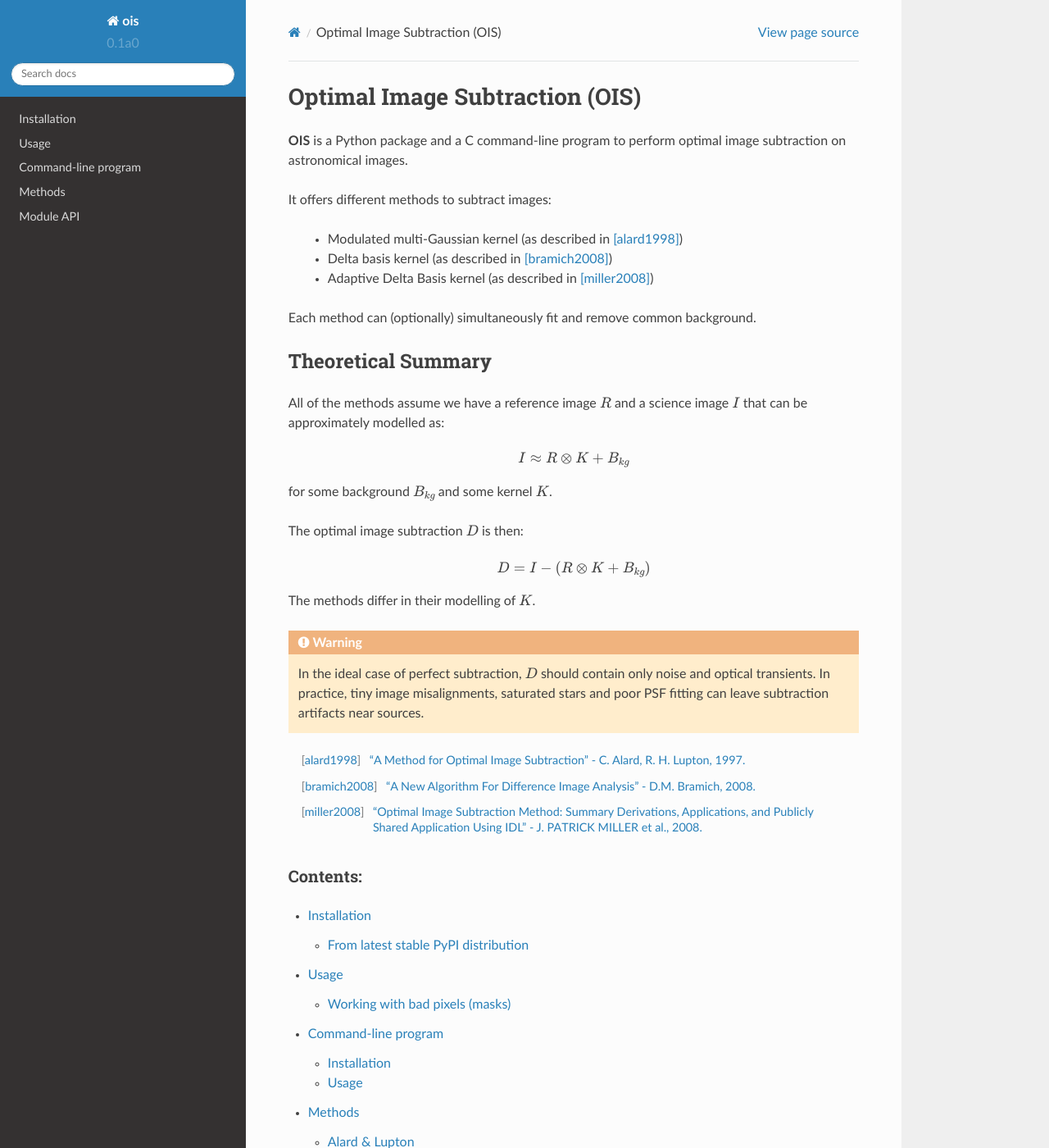
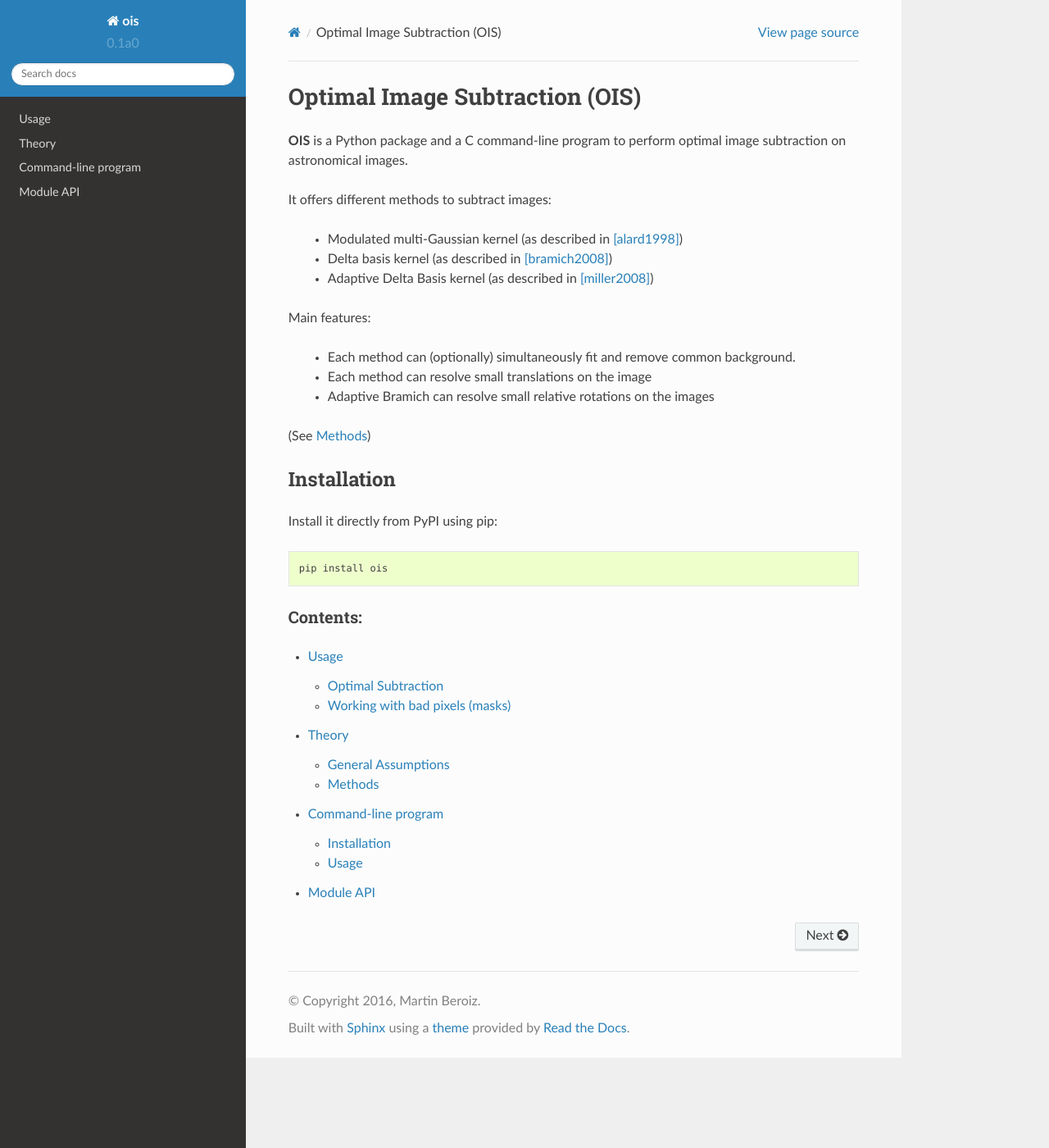
Before and after one commit to quatrope/ois, a Sphinx documentation site: the page built from docs/index.rst, in a window 1280 px wide and 1400 px high. Shown: the whole window at 82% size. Built offline with Sphinx 7.4.7 and the Read the Docs theme 2.0.0, drawn with Linux system fonts in a browser that asks for light colours; some of the changed text lies outside the part shown.

Commit message:
Modified docs

```diff
--- a/docs/index.rst
+++ b/docs/index.rst
@@ -5,40 +5,24 @@
 
 It offers different methods to subtract images:
 
- * Modulated multi-Gaussian kernel (as described in [alard1998]_)
- * Delta basis kernel (as described in [bramich2008]_)
- * Adaptive Delta Basis kernel (as described in [miller2008]_)
+  * Modulated multi-Gaussian kernel (as described in [alard1998]_)
+  * Delta basis kernel (as described in [bramich2008]_)
+  * Adaptive Delta Basis kernel (as described in [miller2008]_)
 
-Each method can (optionally) simultaneously fit and remove common background.
+Main features:
 
-.. _summary:
+  * Each method can (optionally) simultaneously fit and remove common background.
+  * Each method can resolve small translations on the image
+  * Adaptive Bramich can resolve small relative rotations on the images
 
-Theoretical Summary
--------------------
+(See :ref:`methods`)
 
-All of the methods assume we have a reference image :math:`R` and a
-science image :math:`I` that can be approximately modelled as:
+Installation
+------------
 
-.. math::
-    I \approx R \otimes K + B_{kg}
+Install it directly from PyPI using pip::
 
-for some background :math:`B_{kg}` and some kernel :math:`K`.
-
-The optimal image subtraction :math:`D` is then:
-
-.. math::
-    D = I - (R \otimes K + B_{kg})
-
-The methods differ in their modelling of :math:`K`.
-
-.. warning::
-
-    In the ideal case of perfect subtraction, :math:`D` should contain only noise and optical transients.
-    In practice, tiny image misalignments, saturated stars and poor PSF fitting can leave subtraction artifacts near sources.
-
-.. [alard1998] `"A Method for Optimal Image Subtraction" - C. Alard, R. H. Lupton, 1997. <https://ui.adsabs.harvard.edu/abs/1998ApJ...503..325A/abstract>`_
-.. [bramich2008] `"A New Algorithm For Difference Image Analysis" - D.M. Bramich, 2008. <https://ui.adsabs.harvard.edu/abs/2008MNRAS.386L..77B/abstract>`_
-.. [miller2008] `"Optimal Image Subtraction Method: Summary Derivations, Applications, and Publicly Shared Application Using IDL" - J. PATRICK MILLER et al., 2008. <https://ui.adsabs.harvard.edu/abs/2008PASP..120..449M/abstract>`_
+    pip install ois
 
 
 Contents:
@@ -47,8 +31,7 @@
 .. toctree::
    :maxdepth: 2
 
-   installation
    usage
+   methods
    cprog
-   methods
    api
--- a/docs/usage.rst
+++ b/docs/usage.rst
@@ -7,7 +10,7 @@
     >>> from ois import optimal_system
     >>> diff_image, optimal_image, kernel, background = optimal_system(test_image, refimage)
 
-Where (See :ref:`summary`):
+Where (See :ref:`theory`):
 
   * ``test_image`` is the image we want to analize, :math:`I`
   * ``refimage`` is an archive or reference image from the same location in the sky, :math:`R`
```
Also changed, not shown: other parts of docs/usage.rst (+3 -0 lines), docs/installation.rst (deleted, +0 -11 lines), docs/methods.rst (+36 -4 lines).
